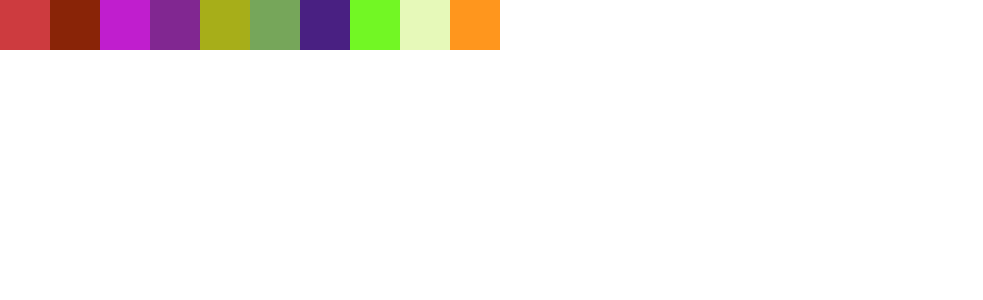
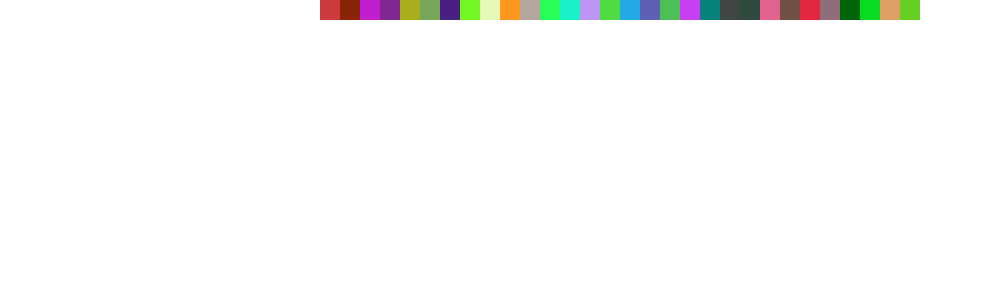
Before and after one commit to jundachen10/react-colorbox, a React (Create React App) app: page / in a window 1280 px wide. Shown: the top 300 px of the page, without its empty margins (0-983 px from the left). Built offline with nearby package versions, Linux system fonts and the light colour scheme.

Commit message:
removed height from board css

```diff
--- a/src/App.css
+++ b/src/App.css
@@ -1,54 +1,15 @@
-.App {
-  text-align: center;
-}
-
-.App-logo {
-  height: 40vmin;
-  pointer-events: none;
-}
-
-@media (prefers-reduced-motion: no-preference) {
-  .App-logo {
-    animation: App-logo-spin infinite 20s linear;
-  }
-}
-
-.App-header {
-  background-color: #282c34;
-  min-height: 100vh;
-  display: flex;
-  flex-direction: column;
-  align-items: center;
-  justify-content: center;
-  font-size: calc(10px + 2vmin);
-  color: white;
-}
-
-.App-link {
-  color: #61dafb;
-}
-
-@keyframes App-logo-spin {
-  from {
-    transform: rotate(0deg);
-  }
-  to {
-    transform: rotate(360deg);
-  }
-}
 
 .square{
   background-color: blue;
-  height: 50px;
-  width: 50px;
-  z-index: 1;
+  height: 20px;
+  width: 20px;
 }
 
 .Board{
-  height: 100vh;
-  width: 100vw;
+  width: 50vw;
   margin: 0 auto;
   display: flex;
-  align-items: flex-start;
   flex-wrap: wrap;
+  flex-direction: row;
+  position: relative;
 }
--- a/src/App.js
+++ b/src/App.js
@@ -13,7 +13,7 @@ function randomColor() {
 } //#58FEGD - color
 
 export default function Board() {
-  const [squares, setSquares] = useState(Array(24).fill(null));
+  const [squares, setSquares] = useState(Array(28).fill(null));
 
   function asdf(i) {
     const nextSquares = squares.slice();
@@ -35,8 +35,27 @@ export default function Board() {
         <Square value={squares[7]} onSquareClick={() => asdf(0)} backgroundColor={randomColor()} />
         <Square value={squares[8]} onSquareClick={() => asdf(0)} backgroundColor={randomColor()} />
         <Square value={squares[9]} onSquareClick={() => asdf(0)} backgroundColor={randomColor()} />
+        <Square value={squares[10]} onSquareClick={() => asdf(0)} backgroundColor={randomColor()} />
+        <Square value={squares[11]} onSquareClick={() => asdf(0)} backgroundColor={randomColor()} />
+        <Square value={squares[12]} onSquareClick={() => asdf(0)} backgroundColor={randomColor()} />
+        <Square value={squares[13]} onSquareClick={() => asdf(0)} backgroundColor={randomColor()} />
+        <Square value={squares[14]} onSquareClick={() => asdf(0)} backgroundColor={randomColor()} />
+        <Square value={squares[15]} onSquareClick={() => asdf(0)} backgroundColor={randomColor()} />
+        <Square value={squares[16]} onSquareClick={() => asdf(0)} backgroundColor={randomColor()} />
+        <Square value={squares[17]} onSquareClick={() => asdf(0)} backgroundColor={randomColor()} />
+        <Square value={squares[18]} onSquareClick={() => asdf(0)} backgroundColor={randomColor()} />
+        <Square value={squares[19]} onSquareClick={() => asdf(0)} backgroundColor={randomColor()} />
+        <Square value={squares[20]} onSquareClick={() => asdf(0)} backgroundColor={randomColor()} />
+        <Square value={squares[21]} onSquareClick={() => asdf(0)} backgroundColor={randomColor()} />
+        <Square value={squares[22]} onSquareClick={() => asdf(0)} backgroundColor={randomColor()} />
+        <Square value={squares[23]} onSquareClick={() => asdf(0)} backgroundColor={randomColor()} />
+        <Square value={squares[24]} onSquareClick={() => asdf(0)} backgroundColor={randomColor()} />
+        <Square value={squares[25]} onSquareClick={() => asdf(0)} backgroundColor={randomColor()} />
+        <Square value={squares[26]} onSquareClick={() => asdf(0)} backgroundColor={randomColor()} />
+        <Square value={squares[27]} onSquareClick={() => asdf(0)} backgroundColor={randomColor()} />
+        <Square value={squares[28]} onSquareClick={() => asdf(0)} backgroundColor={randomColor()} />
+        <Square value={squares[29]} onSquareClick={() => asdf(0)} backgroundColor={randomColor()} />
       </div>
-
     </>
   );
 }
```
